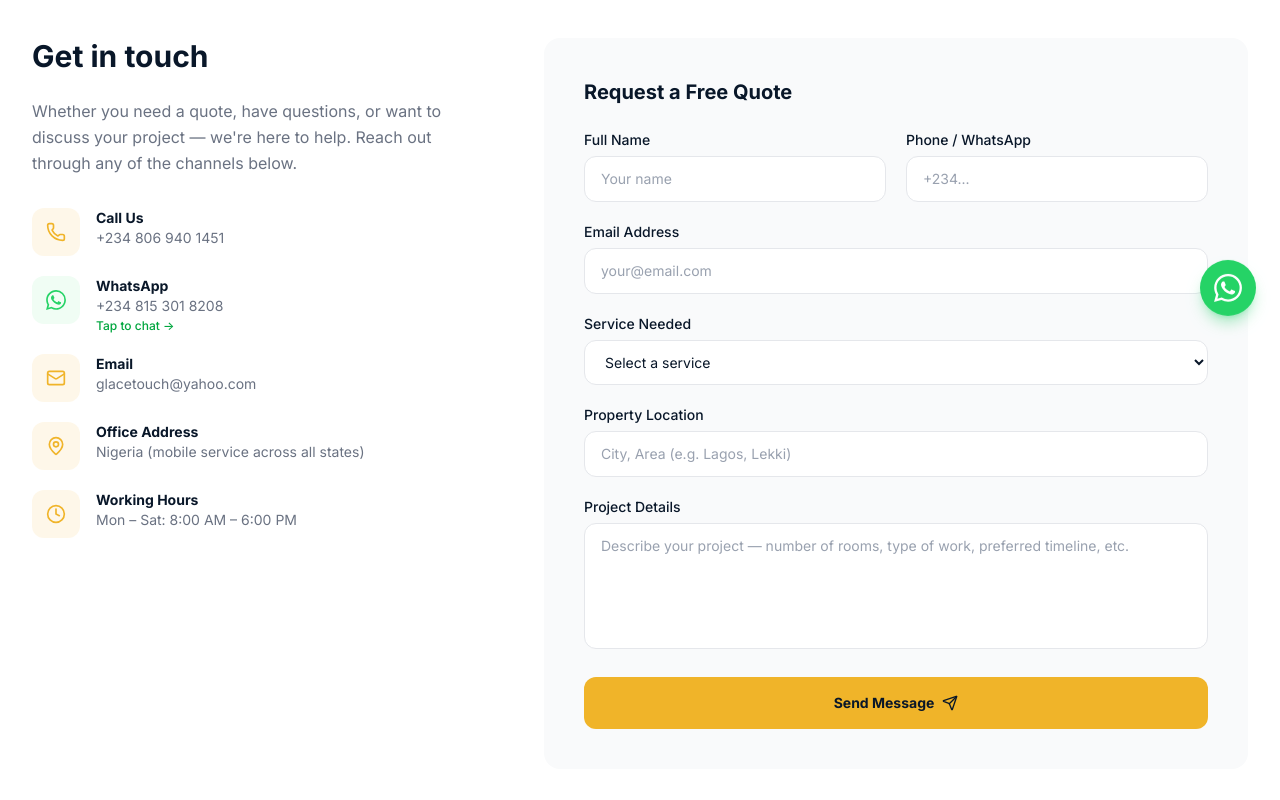
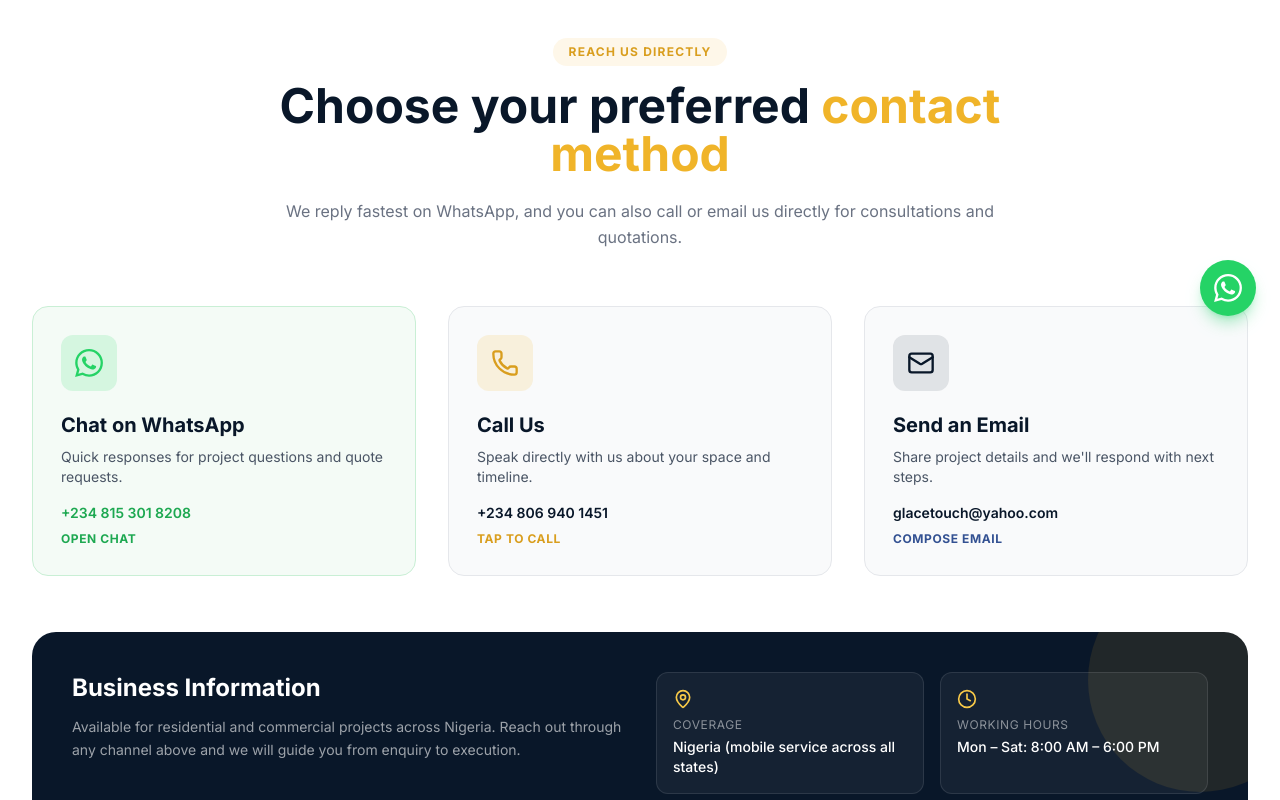
Before and after one commit to JentleJoe/classictouch, a React (Vite) app: page /contact in a window 1280 px wide. Shown: the part 460-1260 px from the top of the page. Built offline with nearby package versions, Linux system fonts and the light colour scheme.

Commit message:
updated the contacts page

```diff
--- a/src/pages/ContactPage.jsx
+++ b/src/pages/ContactPage.jsx
@@ -1,4 +1,4 @@
-import { Send, Phone, Mail, MapPin, Clock } from 'lucide-react';
+import { Phone, Mail, MapPin, Clock } from 'lucide-react';
 import { contactInfo } from '../data/siteData';
 import WhatsAppIcon from '../components/Common/WhatsAppIcon';
 import PageHeader from '../components/Common/PageHeader';
@@ -12,222 +12,87 @@ export default function ContactPage() {
         subtitle="Ready to transform your space? Get in touch for a free consultation and quotation."
       />
 
-      {/* Contact Section */}
+      {/* Contact Actions */}
       <section className="py-20 lg:py-28 bg-white">
         <div className="max-w-7xl mx-auto px-4 sm:px-6 lg:px-8">
-          <div className="grid lg:grid-cols-5 gap-12 lg:gap-16">
-            {/* Contact Info */}
-            <div className="lg:col-span-2">
-              <h2 className="text-2xl sm:text-3xl font-bold text-navy-950 mb-6">
-                Get in touch
+          <div className="text-center max-w-3xl mx-auto mb-14">
+            <span className="inline-block bg-gold-500/10 text-gold-600 px-4 py-1.5 rounded-full text-xs font-bold tracking-widest uppercase mb-4">
+              Reach Us Directly
+            </span>
+            <h2 className="text-3xl sm:text-4xl lg:text-5xl font-bold text-navy-950 mb-5">
+              Choose your preferred <span className="text-gold-500">contact method</span>
             </h2>
-              <p className="text-gray-500 leading-relaxed mb-8">
-                Whether you need a quote, have questions, or want to discuss your project — we&apos;re here to help. Reach out through any of the channels below.
+            <p className="text-gray-500 leading-relaxed">
+              We reply fastest on WhatsApp, and you can also call or email us directly for consultations and quotations.
             </p>
-
-              <div className="space-y-5">
-                <div className="flex items-start gap-4">
-                  <div className="w-12 h-12 bg-gold-500/10 rounded-xl flex items-center justify-center shrink-0">
-                    <Phone className="w-5 h-5 text-gold-500" />
-                  </div>
-                  <div>
-                    <h4 className="font-bold text-navy-950 text-sm">Call Us</h4>
-                    <p className="text-gray-500 text-sm">{contactInfo.phone}</p>
-                  </div>
           </div>
 
+          <div className="grid md:grid-cols-3 gap-6 lg:gap-8 mb-14">
             <a
               href={contactInfo.whatsappLink}
               target="_blank"
               rel="noopener noreferrer"
-                  className="flex items-start gap-4 group"
+              className="group relative bg-[#f4fbf6] border border-[#c9efd5] rounded-2xl p-7 hover:shadow-xl hover:-translate-y-1 transition-all"
             >
-                  <div className="w-12 h-12 bg-green-50 group-hover:bg-green-100 rounded-xl flex items-center justify-center shrink-0 transition-colors">
-                    <WhatsAppIcon className="w-5 h-5 text-[#25D366]" />
+              <div className="w-14 h-14 bg-[#25D366]/15 rounded-xl flex items-center justify-center mb-5">
+                <WhatsAppIcon className="w-7 h-7 text-[#25D366]" />
               </div>
-                  <div>
-                    <h4 className="font-bold text-navy-950 text-sm">WhatsApp</h4>
-                    <p className="text-gray-500 group-hover:text-green-600 text-sm transition-colors">{contactInfo.whatsapp}</p>
-                    <p className="text-green-600 text-xs font-medium mt-0.5">Tap to chat &rarr;</p>
-                  </div>
+              <h3 className="text-xl font-bold text-navy-950 mb-2">Chat on WhatsApp</h3>
+              <p className="text-gray-600 text-sm mb-4">Quick responses for project questions and quote requests.</p>
+              <p className="text-[#1da851] font-semibold text-sm">{contactInfo.whatsapp}</p>
+              <p className="text-[#1da851] text-xs font-bold mt-2 uppercase tracking-wider">Open Chat</p>
             </a>
 
-                <div className="flex items-start gap-4">
-                  <div className="w-12 h-12 bg-gold-500/10 rounded-xl flex items-center justify-center shrink-0">
-                    <Mail className="w-5 h-5 text-gold-500" />
+            <a
+              href={`tel:${contactInfo.phone.replace(/\s/g, '')}`}
+              className="group relative bg-gray-50 border border-gray-200 rounded-2xl p-7 hover:shadow-xl hover:-translate-y-1 transition-all"
+            >
+              <div className="w-14 h-14 bg-gold-500/15 rounded-xl flex items-center justify-center mb-5">
+                <Phone className="w-7 h-7 text-gold-600" />
               </div>
+              <h3 className="text-xl font-bold text-navy-950 mb-2">Call Us</h3>
+              <p className="text-gray-600 text-sm mb-4">Speak directly with us about your space and timeline.</p>
+              <p className="text-navy-950 font-semibold text-sm">{contactInfo.phone}</p>
+              <p className="text-gold-600 text-xs font-bold mt-2 uppercase tracking-wider">Tap To Call</p>
+            </a>
+
+            <a
+              href={`mailto:${contactInfo.email}`}
+              className="group relative bg-gray-50 border border-gray-200 rounded-2xl p-7 hover:shadow-xl hover:-translate-y-1 transition-all"
+            >
+              <div className="w-14 h-14 bg-navy-950/10 rounded-xl flex items-center justify-center mb-5">
+                <Mail className="w-7 h-7 text-navy-950" />
+              </div>
+              <h3 className="text-xl font-bold text-navy-950 mb-2">Send an Email</h3>
+              <p className="text-gray-600 text-sm mb-4">Share project details and we'll respond with next steps.</p>
+              <p className="text-navy-950 font-semibold text-sm break-words">{contactInfo.email}</p>
+              <p className="text-navy-600 text-xs font-bold mt-2 uppercase tracking-wider">Compose Email</p>
+            </a>
+          </div>
+
+          <div className="bg-navy-950 rounded-3xl p-8 lg:p-10 text-white relative overflow-hidden">
+            <div className="absolute -right-16 -top-16 w-56 h-56 bg-gold-500/10 rounded-full" />
+            <div className="grid md:grid-cols-2 gap-8 relative">
               <div>
-                    <h4 className="font-bold text-navy-950 text-sm">Email</h4>
-                    <p className="text-gray-500 text-sm">{contactInfo.email}</p>
+                <h3 className="text-2xl font-bold mb-3">Business Information</h3>
+                <p className="text-white/60 text-sm leading-relaxed">
+                  Available for residential and commercial projects across Nigeria. Reach out through any channel above and we will guide you from enquiry to execution.
+                </p>
+              </div>
+
+              <div className="grid sm:grid-cols-2 gap-4">
+                <div className="bg-white/5 border border-white/10 rounded-xl p-4">
+                  <MapPin className="w-5 h-5 text-gold-400 mb-2" />
+                  <p className="text-xs uppercase tracking-wider text-white/50 mb-1">Coverage</p>
+                  <p className="text-sm font-medium">{contactInfo.address}</p>
+                </div>
+
+                <div className="bg-white/5 border border-white/10 rounded-xl p-4">
+                  <Clock className="w-5 h-5 text-gold-400 mb-2" />
+                  <p className="text-xs uppercase tracking-wider text-white/50 mb-1">Working Hours</p>
+                  <p className="text-sm font-medium">{contactInfo.workingHours}</p>
                 </div>
               </div>
-
-                <div className="flex items-start gap-4">
-                  <div className="w-12 h-12 bg-gold-500/10 rounded-xl flex items-center justify-center shrink-0">
-                    <MapPin className="w-5 h-5 text-gold-500" />
-                  </div>
-                  <div>
-                    <h4 className="font-bold text-navy-950 text-sm">Office Address</h4>
-                    <p className="text-gray-500 text-sm">{contactInfo.address}</p>
-                  </div>
-                </div>
-
-                <div className="flex items-start gap-4">
-                  <div className="w-12 h-12 bg-gold-500/10 rounded-xl flex items-center justify-center shrink-0">
-                    <Clock className="w-5 h-5 text-gold-500" />
-                  </div>
-                  <div>
-                    <h4 className="font-bold text-navy-950 text-sm">Working Hours</h4>
-                    <p className="text-gray-500 text-sm">{contactInfo.workingHours}</p>
-                  </div>
-                </div>
-              </div>
-            </div>
-
-            {/* Contact Form */}
-            <div className="lg:col-span-3">
-              <div className="bg-gray-50 rounded-2xl p-8 lg:p-10">
-                <h3 className="text-xl font-bold text-navy-950 mb-6">
-                  Request a Free Quote
-                </h3>
-                <form
-                  onSubmit={(e) => {
-                    e.preventDefault();
-                    // TODO: Hook up form submission
-                    alert('Form submission will be configured once contact details are confirmed.');
-                  }}
-                  className="space-y-5"
-                >
-                  <div className="grid sm:grid-cols-2 gap-5">
-                    <div>
-                      <label
-                        htmlFor="name"
-                        className="block text-sm font-medium text-navy-950 mb-1.5"
-                      >
-                        Full Name
-                      </label>
-                      <input
-                        type="text"
-                        id="name"
-                        name="name"
-                        required
-                        placeholder="Your name"
-                        className="w-full px-4 py-3 rounded-xl bg-white border border-gray-200 text-navy-950 placeholder-gray-400 focus:outline-none focus:ring-2 focus:ring-gold-500/30 focus:border-gold-500 transition-all text-sm"
-                      />
-                    </div>
-                    <div>
-                      <label
-                        htmlFor="phone"
-                        className="block text-sm font-medium text-navy-950 mb-1.5"
-                      >
-                        Phone / WhatsApp
-                      </label>
-                      <input
-                        type="tel"
-                        id="phone"
-                        name="phone"
-                        required
-                        placeholder="+234..."
-                        className="w-full px-4 py-3 rounded-xl bg-white border border-gray-200 text-navy-950 placeholder-gray-400 focus:outline-none focus:ring-2 focus:ring-gold-500/30 focus:border-gold-500 transition-all text-sm"
-                      />
-                    </div>
-                  </div>
-
-                  <div>
-                    <label
-                      htmlFor="email"
-                      className="block text-sm font-medium text-navy-950 mb-1.5"
-                    >
-                      Email Address
-                    </label>
-                    <input
-                      type="email"
-                      id="email"
-                      name="email"
-                      placeholder="your@email.com"
-                      className="w-full px-4 py-3 rounded-xl bg-white border border-gray-200 text-navy-950 placeholder-gray-400 focus:outline-none focus:ring-2 focus:ring-gold-500/30 focus:border-gold-500 transition-all text-sm"
-                    />
-                  </div>
-
-                  <div>
-                    <label
-                      htmlFor="service"
-                      className="block text-sm font-medium text-navy-950 mb-1.5"
-                    >
-                      Service Needed
-                    </label>
-                    <select
-                      id="service"
-                      name="service"
-                      className="w-full px-4 py-3 rounded-xl bg-white border border-gray-200 text-navy-950 focus:outline-none focus:ring-2 focus:ring-gold-500/30 focus:border-gold-500 transition-all text-sm"
-                    >
-                      <option value="">Select a service</option>
-                      <option value="interior">Interior Painting</option>
-                      <option value="exterior">Exterior Painting</option>
-                      <option value="screeding">Wall Screeding & POP</option>
-                      <option value="wallpaper">Wallpaper Installation</option>
-                      <option value="roof">Roof Coating & Painting</option>
-                      <option value="consultation">Colour Consultation</option>
-                      <option value="other">Other</option>
-                    </select>
-                  </div>
-
-                  <div>
-                    <label
-                      htmlFor="location"
-                      className="block text-sm font-medium text-navy-950 mb-1.5"
-                    >
-                      Property Location
-                    </label>
-                    <input
-                      type="text"
-                      id="location"
-                      name="location"
-                      placeholder="City, Area (e.g. Lagos, Lekki)"
-                      className="w-full px-4 py-3 rounded-xl bg-white border border-gray-200 text-navy-950 placeholder-gray-400 focus:outline-none focus:ring-2 focus:ring-gold-500/30 focus:border-gold-500 transition-all text-sm"
-                    />
-                  </div>
-
-                  <div>
-                    <label
-                      htmlFor="message"
-                      className="block text-sm font-medium text-navy-950 mb-1.5"
-                    >
-                      Project Details
-                    </label>
-                    <textarea
-                      id="message"
-                      name="message"
-                      rows={5}
-                      required
-                      placeholder="Describe your project — number of rooms, type of work, preferred timeline, etc."
-                      className="w-full px-4 py-3 rounded-xl bg-white border border-gray-200 text-navy-950 placeholder-gray-400 focus:outline-none focus:ring-2 focus:ring-gold-500/30 focus:border-gold-500 transition-all text-sm resize-none"
-                    />
-                  </div>
-
-                  <button
-                    type="submit"
-                    className="w-full inline-flex items-center justify-center gap-2 bg-gold-500 hover:bg-gold-400 text-navy-950 px-8 py-4 rounded-xl text-sm font-bold transition-all hover:shadow-lg hover:-translate-y-0.5 cursor-pointer"
-                  >
-                    Send Message
-                    <Send className="w-4 h-4" />
-                  </button>
-                </form>
-              </div>
-            </div>
-          </div>
-        </div>
-      </section>
-
-      {/* Map Placeholder */}
-      <section className="bg-gray-100">
-        <div className="max-w-7xl mx-auto px-4 sm:px-6 lg:px-8 py-4">
-          <div className="bg-gray-200 rounded-2xl h-72 flex items-center justify-center">
-            <div className="text-center">
-              <MapPin className="w-10 h-10 text-gray-400 mx-auto mb-3" />
-              <p className="text-gray-500 text-sm font-medium">
-                Map embed will be added once office address is confirmed
-              </p>
             </div>
           </div>
         </div>
```
Lines whose indentation alone changed are shown as unchanged.
